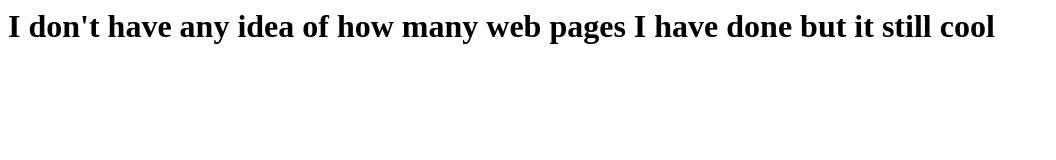
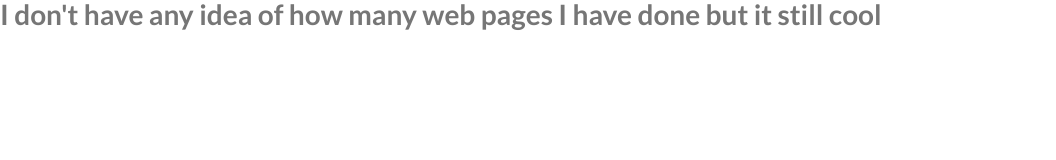
Before and after one commit to ericktec/academy, a plain HTML site: page index.html in a window 1280 px wide. Shown: the whole page, without its empty margins (0-1056 px from the left). Drawn offline with nearby package versions, Linux system fonts and the light colour scheme.

Commit message:
Title color was changed to grey

```diff
--- a/index.html
+++ b/index.html
@@ -4,8 +4,10 @@
     <meta name="viewport" content="width=device-width, initial-scale=1.0">
     <meta http-equiv="X-UA-Compatible" content="ie=edge">
     <title>Document</title>
+    <link rel="stylesheet" href="https://cdn.jsdelivr.net/npm/semantic-ui@2.3.1/dist/semantic.min.css">
 </head>
 <body>
-    <h1>I don't have any idea of how many web pages I have done but it still cool</h1>
+
+    <h1 class="ui grey header">I don't have any idea of how many web pages I have done but it still cool</h1>
 </body>
 </html>
```
